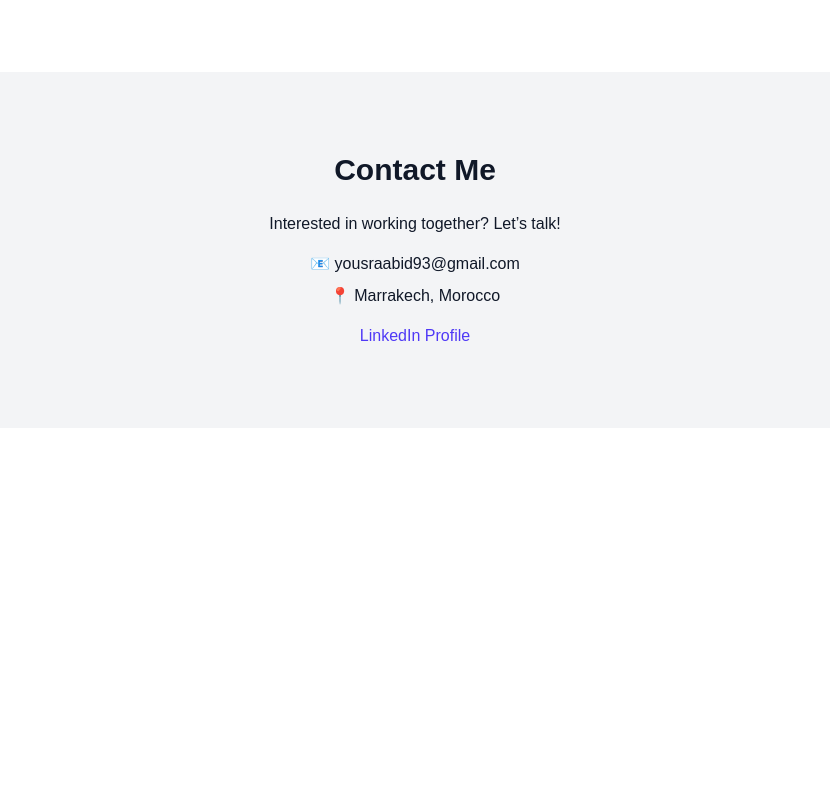
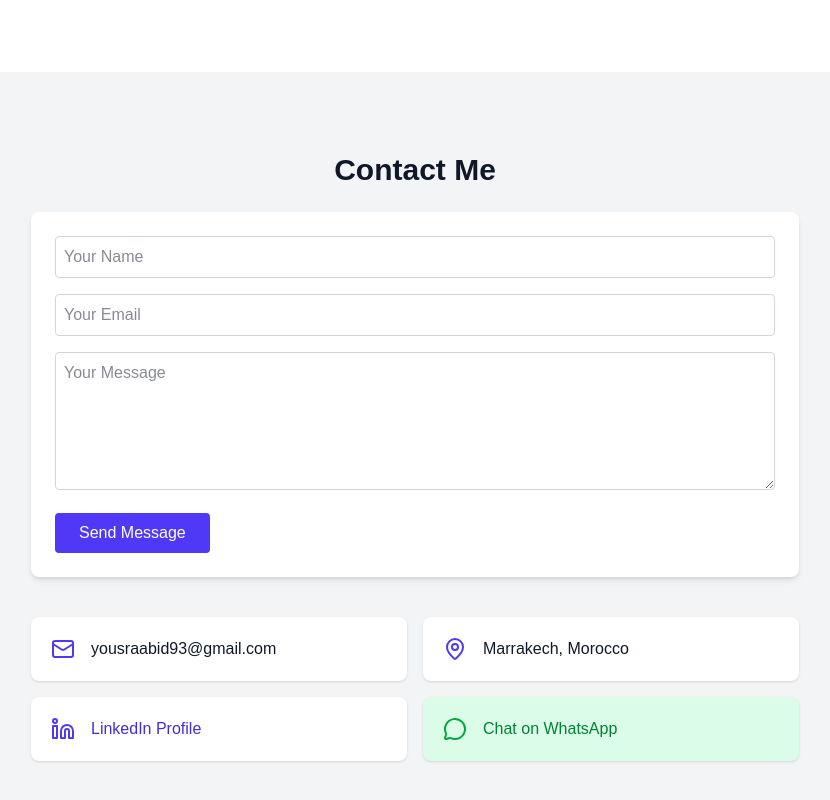
Before and after one commit to yousraAb/portfolio, a Next.js app: page / in a window 1280 px wide. Shown: the part 2615-3415 px from the top of the page, without its empty margins (225-1055 px from the left). Before the commit the page ends 3043 px from the top, so only its background shows below. Built offline with nearby package versions, Linux system fonts and the light colour scheme.

Commit message:
contact update

```diff
--- a/package.json
+++ b/package.json
@@ -11,6 +11,7 @@
   "dependencies": {
     "emailjs-com": "^3.2.0",
     "framer-motion": "^12.15.0",
+    "lucide-react": "^0.525.0",
     "next": "15.3.2",
     "react": "^19.0.0",
     "react-dom": "^19.0.0",
--- a/src/components/Contact.tsx
+++ b/src/components/Contact.tsx
@@ -1,19 +1,140 @@
+// const Contact: React.FC = () => {
+//   return (
+//     <section id="contact" className="py-20 px-4 bg-gray-100 text-gray-900">
+//       <div className="max-w-3xl mx-auto text-center">
+//         <h2 className="text-3xl font-bold mb-6">Contact Me</h2>
+//         <p className="mb-4">Interested in working together? Let’s talk!</p>
+//         <p className="mb-2">📧 yousraabid93@gmail.com</p>
+//         <p>📍 Marrakech, Morocco</p>
+//         <div className="mt-4">
+//           <a
+//             href="https://www.linkedin.com/in/yousra-abid/"
+//             target="_blank"
+//             rel="noopener noreferrer"
+//             className="text-indigo-600 hover:underline"
+//           >
+//             LinkedIn Profile
+//           </a>
+//         </div>
+//       </div>
+//     </section>
+//   );
+// };
+
+// export default Contact;
+
+"use client";
+
+import React, { useState } from "react";
+import emailjs from "emailjs-com";
+import { Mail, MapPin, Linkedin, MessageCircle } from "lucide-react";
+import { toast, ToastContainer } from "react-toastify";
+import "react-toastify/dist/ReactToastify.css";
+
 const Contact: React.FC = () => {
+  const [formData, setFormData] = useState({
+    name: "",
+    email: "",
+    message: "",
+  });
+
+  const sendEmail = (e: React.FormEvent) => {
+    e.preventDefault();
+
+    emailjs
+      .send(
+        "your_service_id",   // replace with your EmailJS service ID
+        "your_template_id",  // replace with your EmailJS template ID
+        formData,
+        "your_public_key"    // replace with your EmailJS public key
+      )
+      .then(
+        () => {
+          toast.success("Message sent successfully!");
+          setFormData({ name: "", email: "", message: "" });
+        },
+        (error) => {
+          console.error(error.text);
+          toast.error("Failed to send message.");
+        }
+      );
+  };
+
   return (
     <section id="contact" className="py-20 px-4 bg-gray-100 text-gray-900">
-      <div className="max-w-3xl mx-auto text-center">
-        <h2 className="text-3xl font-bold mb-6">Contact Me</h2>
-        <p className="mb-4">Interested in working together? Let’s talk!</p>
-        <p className="mb-2">📧 yousraabid93@gmail.com</p>
-        <p>📍 Marrakech, Morocco</p>
-        <div className="mt-4">
+      <ToastContainer />
+      <div className="max-w-3xl mx-auto">
+        <h2 className="text-3xl font-bold text-center mb-6">Contact Me</h2>
+
+        <form
+          onSubmit={sendEmail}
+          className="bg-white shadow-md rounded-lg p-6 mb-10 space-y-4"
+        >
+          <input
+            type="text"
+            placeholder="Your Name"
+            name="name"
+            value={formData.name}
+            onChange={(e) => setFormData({ ...formData, name: e.target.value })}
+            required
+            className="w-full border border-gray-300 rounded p-2"
+          />
+          <input
+            type="email"
+            placeholder="Your Email"
+            name="email"
+            value={formData.email}
+            onChange={(e) => setFormData({ ...formData, email: e.target.value })}
+            required
+            className="w-full border border-gray-300 rounded p-2"
+          />
+          <textarea
+            placeholder="Your Message"
+            name="message"
+            rows={5}
+            value={formData.message}
+            onChange={(e) => setFormData({ ...formData, message: e.target.value })}
+            required
+            className="w-full border border-gray-300 rounded p-2"
+          />
+          <button
+            type="submit"
+            className="bg-indigo-600 text-white px-6 py-2 rounded hover:bg-indigo-700 transition"
+          >
+            Send Message
+          </button>
+        </form>
+
+        <div className="grid gap-4 md:grid-cols-2">
+          <div className="bg-white p-5 shadow flex items-center gap-4 rounded-lg">
+            <Mail className="text-indigo-600" />
+            <span>yousraabid93@gmail.com</span>
+          </div>
+          <div className="bg-white p-5 shadow flex items-center gap-4 rounded-lg">
+            <MapPin className="text-indigo-600" />
+            <span>Marrakech, Morocco</span>
+          </div>
+
           <a
             href="https://www.linkedin.com/in/yousra-abid/"
             target="_blank"
             rel="noopener noreferrer"
-            className="text-indigo-600 hover:underline"
+            onClick={() => toast.info("Opening LinkedIn...")}
+            className="bg-white p-5 shadow flex items-center gap-4 rounded-lg hover:bg-indigo-50 transition"
           >
-            LinkedIn Profile
+            <Linkedin className="text-indigo-600" />
+            <span className="text-indigo-700 font-medium">LinkedIn Profile</span>
+          </a>
+
+          <a
+            href="https://wa.me/212649922723"
+            target="_blank"
+            rel="noopener noreferrer"
+            onClick={() => toast.info("Opening WhatsApp...")}
+            className="bg-green-100 p-5 shadow flex items-center gap-4 rounded-lg hover:bg-green-200 transition"
+          >
+            <MessageCircle className="text-green-600" />
+            <span className="text-green-700 font-medium">Chat on WhatsApp</span>
           </a>
         </div>
       </div>
```
Also changed, not shown: 1 other file (tests, documents, lock files or other folders).
